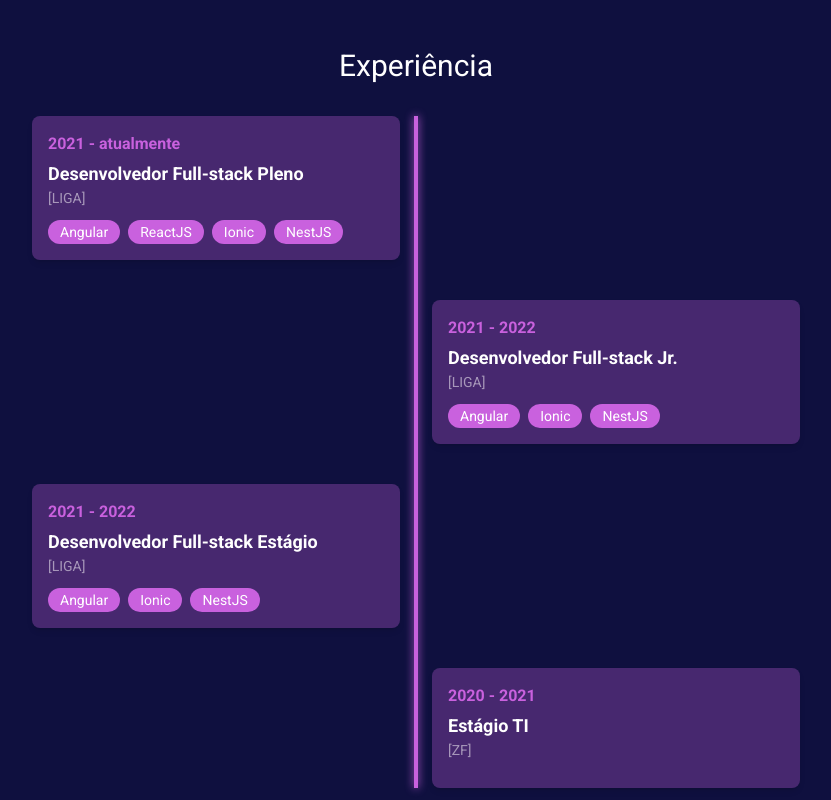
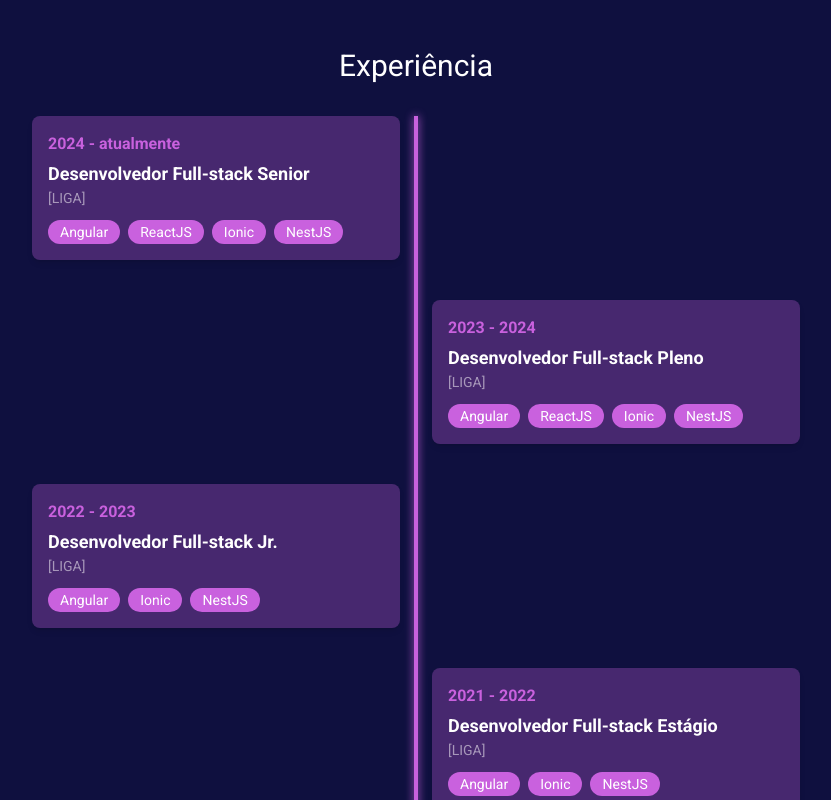
Before and after one commit to Matheus-jacobb/portfolio, a Next.js app: page /main in a window 1280 px wide. Shown: the part 1300-2100 px from the top of the page, without its empty margins (224-1055 px from the left). Built offline with nearby package versions, Linux system fonts and the light colour scheme.

Commit message:
refactor(experience): added new experience

```diff
--- a/src/app/infos/experience.ts
+++ b/src/app/infos/experience.ts
@@ -9,7 +9,16 @@ export const experiences = [
   //   frameworks: ['ReactJS'],
   // },
   {
-    date: '2021 - atualmente',
+    date: '2024 - atualmente',
+    title: 'Desenvolvedor Full-stack Senior',
+    company: 'LIGA',
+    description:
+      'Adquirindo experiência em desenvolvimento front-end com Angular 2+ e Ionic. Também usando NestJS como desenvolvimento de API.',
+    frameworks: ['Angular', 'ReactJS', 'Ionic', 'NestJS'],
+    specialLayout: false,
+  },
+  {
+    date: '2023 - 2024',
     title: 'Desenvolvedor Full-stack Pleno',
     company: 'LIGA',
     description:
@@ -18,7 +27,7 @@ export const experiences = [
     specialLayout: false,
   },
   {
-    date: '2021 - 2022',
+    date: '2022 - 2023',
     title: 'Desenvolvedor Full-stack Jr.',
     company: 'LIGA',
     description:
```
